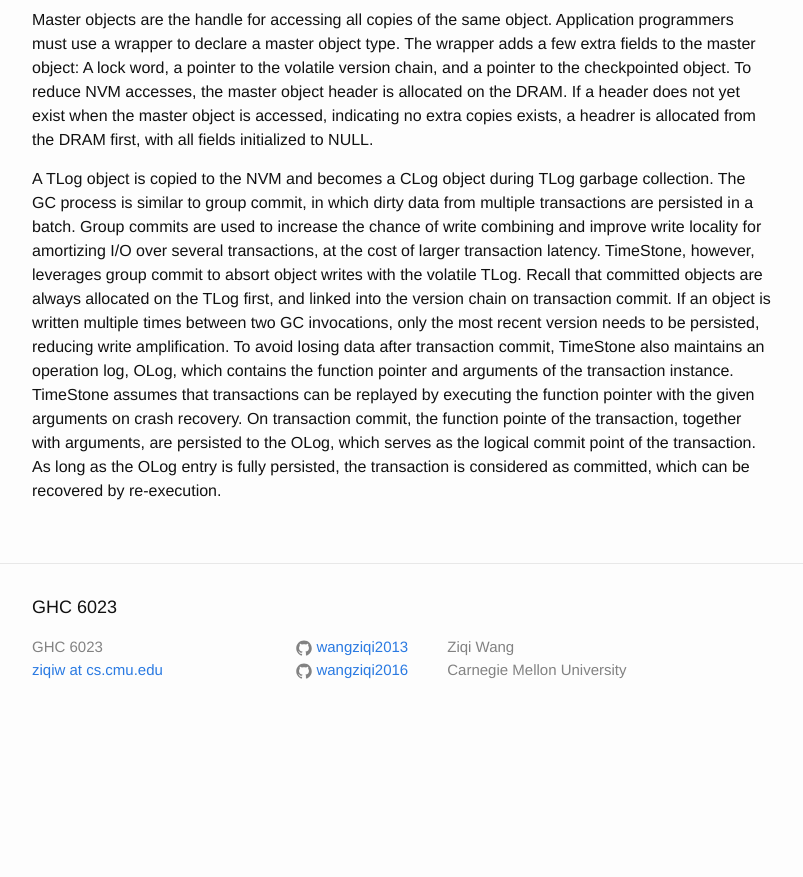
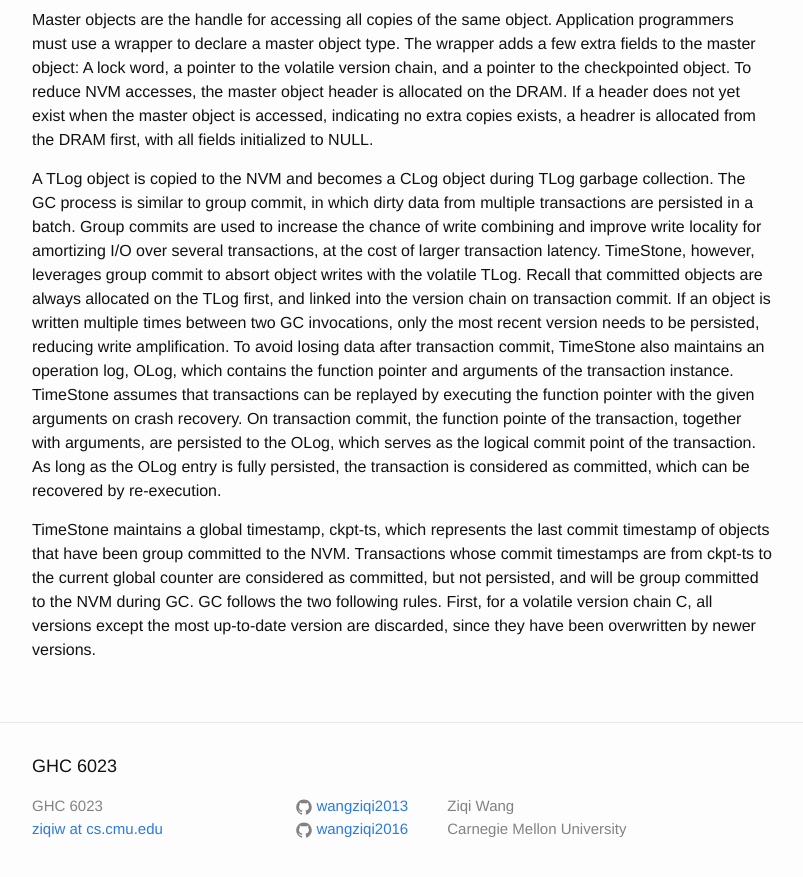
Before and after one commit to wangziqi2013/wangziqi2013.github.io, a Jekyll site: the page built from _posts/2020-08-24-timestone.markdown, in a window 1280 px wide and 900 px high, scrolled down 2329 px. Shown: the top 877 px of the window, without its empty margins (238-1041 px from the left). Built offline with Jekyll 4.4.1, drawn with Linux system fonts in a browser that asks for light colours; before the commit the page ends 3070 px from its top, so only the background shows below that.

Commit message:
Adding GC

```diff
--- a/_posts/2020-08-24-timestone.markdown
+++ b/_posts/2020-08-24-timestone.markdown
@@ -109,3 +109,9 @@ that transactions can be replayed by executing the function pointer with the giv
 On transaction commit, the function pointe of the transaction, together with arguments, are persisted to the OLog,
 which serves as the logical commit point of the transaction. As long as the OLog entry is fully persisted, the
 transaction is considered as committed, which can be recovered by re-execution.
+
+TimeStone maintains a global timestamp, ckpt-ts, which represents the last commit timestamp of objects that have been
+group committed to the NVM. Transactions whose commit timestamps are from ckpt-ts to the current global counter are
+considered as committed, but not persisted, and will be group committed to the NVM during GC.
+GC follows the two following rules. First, for a volatile version chain C, all versions except the most up-to-date
+version are discarded, since they have been overwritten by newer versions.
```
